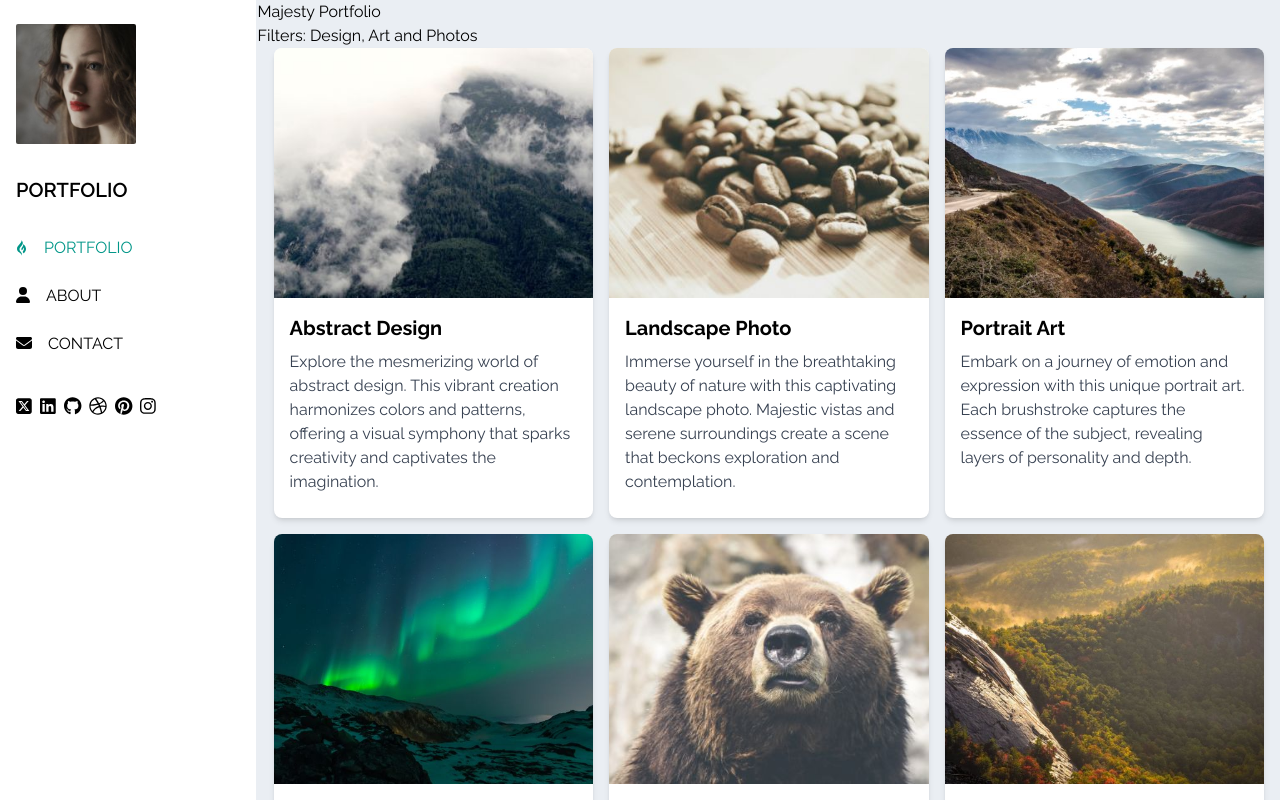
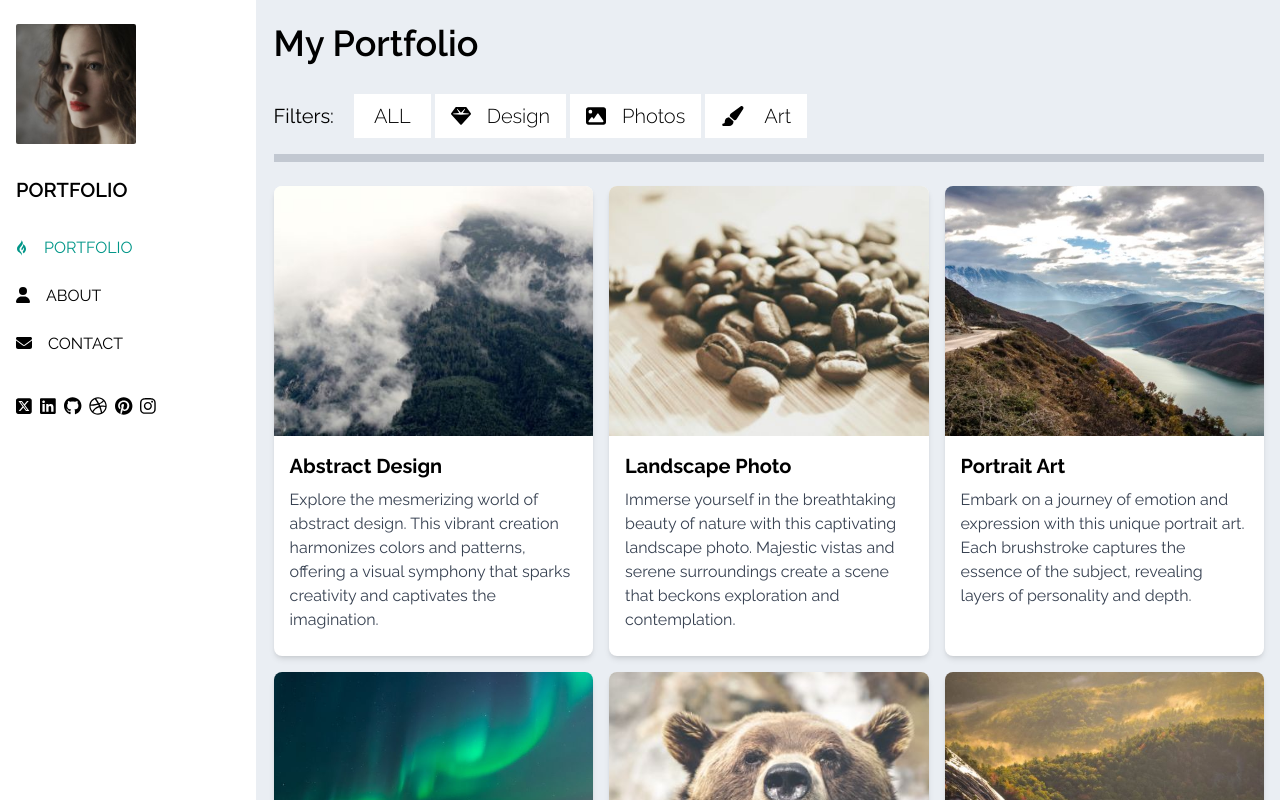
Before and after one commit to Metaverse-Nabeel/majesty_portfolio, a Next.js app: page / in a window 1280 px wide. Shown: the top 800 px of the page. Built offline with nearby package versions, Linux system fonts and the light colour scheme.

Commit message:
Add portfolio header

```diff
--- /dev/null
+++ b/src/components/PortfolioHeader.tsx
@@ -0,0 +1,23 @@
+import { faDiamond, faGem, faImage, faPaintBrush } from "@fortawesome/free-solid-svg-icons";
+import { FontAwesomeIcon } from "@fortawesome/react-fontawesome";
+
+
+const PortfolioHeader = () => {
+  return (
+    <>
+      <div className="flex flex-col">
+        <h1 className="text-[36px] px-4 py-4 font-semibold">My Portfolio</h1>
+      <div className="flex space-x-1 items-center justify-start px-4 py-2 text-xl">
+        <p className="text-md mr-4">Filters:</p>
+        <button className="px-5 py-2 bg-white font-light text-black hover:bg-black hover:text-white uppercase">All</button>
+        <button className="px-4 py-2 bg-white font-light text-black hover:bg-black hover:text-white"><FontAwesomeIcon icon={faGem} className="text-md pr-4"/>Design</button>
+        <button className="px-4 py-2 bg-white font-light text-black hover:bg-black hover:text-white"><FontAwesomeIcon icon={faImage} className="text-md pr-4"/>Photos</button>
+        <button className="px-4 py-2 bg-white font-light text-black hover:bg-black hover:text-white"><FontAwesomeIcon icon={faPaintBrush} className="text-md pr-4"/> Art</button>
+        </div>
+        <div className="h-2 my-2 mx-4 mb-6 bg-gray-400/50 "/>
+      </div>
+    </>
+  );
+};
+
+export default PortfolioHeader;
--- a/src/sections/Portfolio.tsx
+++ b/src/sections/Portfolio.tsx
@@ -1,12 +1,10 @@
+import PortfolioHeader from "@/components/PortfolioHeader"
 import ProjectCard from "@/components/ProjectCard"
 
 const Portfolio: React.FC = () => {
   return (
-    <section className="flex min-h-screen flex-col justify-between" id="portfolio">
-      <h2 className='text-4xl mb-4'>Majesty Portfolio</h2>
-      <div className="flex">
-        Filters: Design, Art and Photos
-      </div>
+    <section className="flex min-h-screen flex-col" id="portfolio">
+      <PortfolioHeader />
       <div className="w-full">
       <ProjectCard />
       </div>
```
